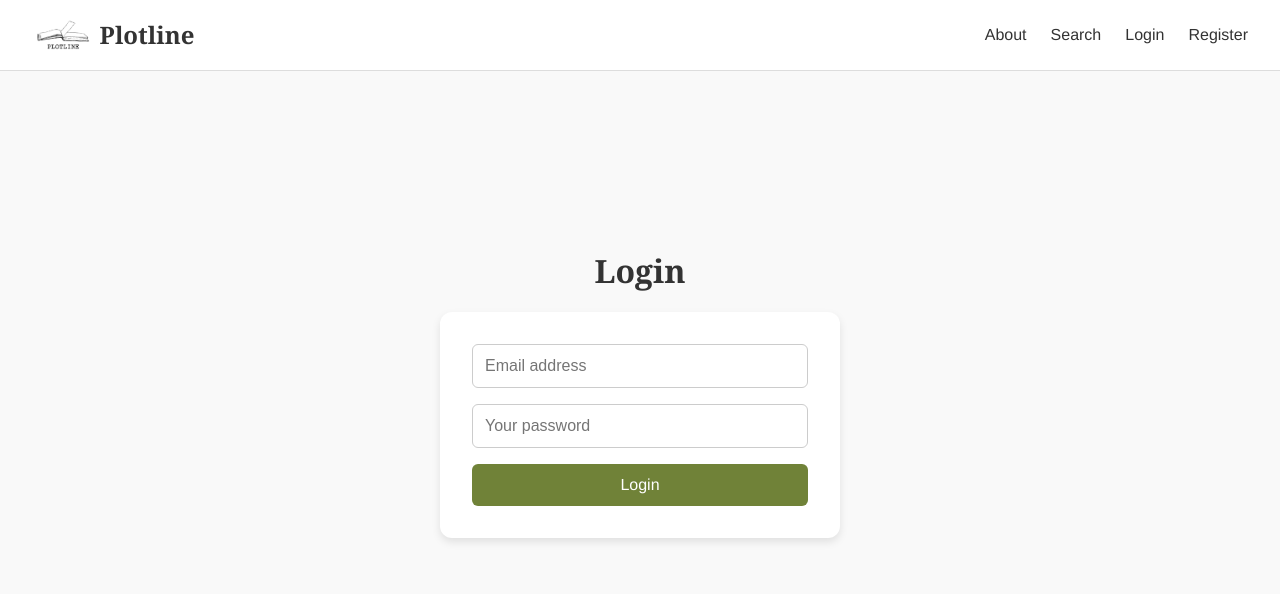
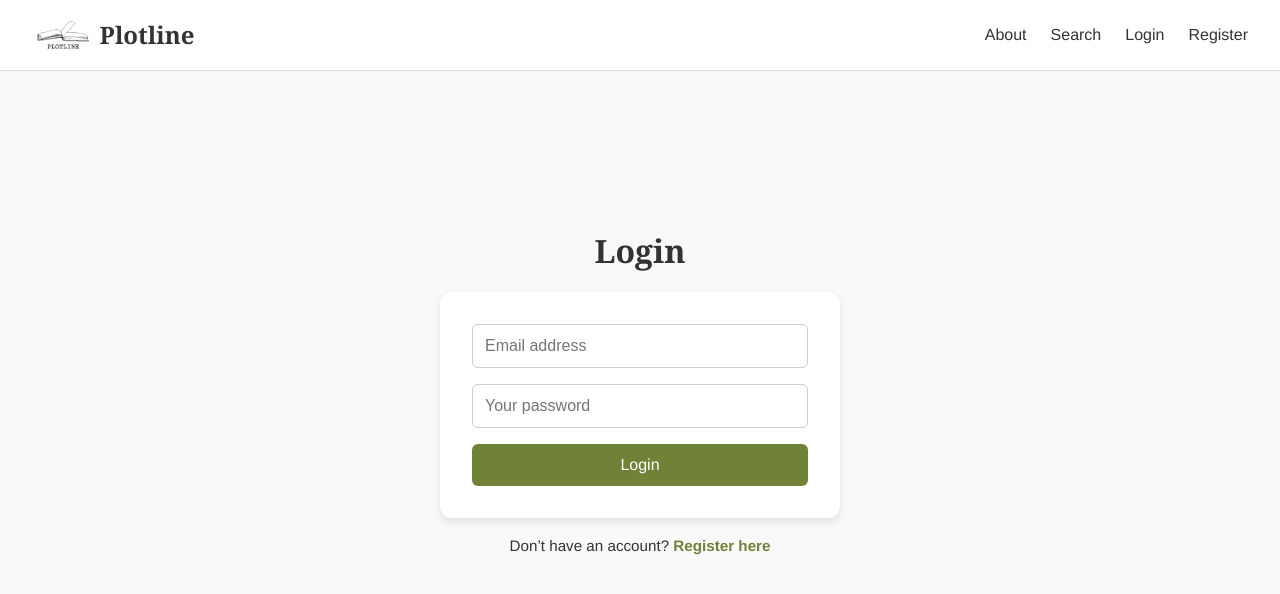
Before and after one commit to jjp23/plotline-app, a React (Vite) app in the folder Client/: page /login in a window 1280 px wide. Shown: the top 594 px of the page. Built offline with nearby package versions, Linux system fonts and the light colour scheme; no server answers.

Commit message:
added links to bottom of login and register pages to redirect to the other. Updated the CSS

```diff
--- a/Client/src/pages/Login.css
+++ b/Client/src/pages/Login.css
@@ -53,3 +53,19 @@ button:hover {
   color: red;
   margin-bottom: 1rem;
 }
+
+.switch-auth {
+  margin-top: 1rem;
+  font-size: 0.95rem;
+  color: #333;
+}
+
+.switch-auth a {
+  color: #708238;
+  text-decoration: none;
+  font-weight: bold;
+}
+
+.switch-auth a:hover {
+  text-decoration: underline;
+}
--- a/Client/src/pages/Login.jsx
+++ b/Client/src/pages/Login.jsx
@@ -1,6 +1,6 @@
 import React, { useState } from "react";
 import { useAuth } from "../context/AuthContext.jsx";
-import { useNavigate } from "react-router-dom";
+import { useNavigate, Link } from "react-router-dom";
 import "./Login.css";
 
 function Login() {
@@ -24,13 +24,12 @@ function Login() {
     <div className="form-container">
       <h1>Login</h1>
       {error && <p className="error">{error}</p>}
-      <form onSubmit={handleSubmit} className="flex flex-col gap-2 max-w-sm">
+      <form onSubmit={handleSubmit}>
         <input
           type="email"
           placeholder="Email address"
           value={email}
           onChange={(e) => setEmail(e.target.value)}
-          className="border p-2 rounded"
           required
         />
         <input
@@ -38,13 +37,13 @@ function Login() {
           placeholder="Your password"
           value={password}
           onChange={(e) => setPassword(e.target.value)}
-          className="border p-2 rounded"
           required
         />
-        <button type="submit" className="bg-blue-600 text-white p-2 rounded">
-          Login
-        </button>
+        <button type="submit">Login</button>
       </form>
+      <p className="switch-auth">
+        Don’t have an account? <Link to="/register">Register here</Link>
+      </p>
     </div>
   );
 }
--- a/Client/src/pages/Register.css
+++ b/Client/src/pages/Register.css
@@ -53,3 +53,19 @@ button:hover {
   color: red;
   margin-bottom: 1rem;
 }
+
+.switch-auth {
+  margin-top: 1rem;
+  font-size: 0.95rem;
+  color: #333;
+}
+
+.switch-auth a {
+  color: #708238;
+  text-decoration: none;
+  font-weight: bold;
+}
+
+.switch-auth a:hover {
+  text-decoration: underline;
+}
--- a/Client/src/pages/Register.jsx
+++ b/Client/src/pages/Register.jsx
@@ -1,6 +1,6 @@
 import React, { useState } from "react";
 import { useAuth } from "../context/AuthContext.jsx";
-import { useNavigate } from "react-router-dom";
+import { useNavigate, Link } from "react-router-dom";
 import "./Register.css";
 
 function Register() {
@@ -25,13 +25,12 @@ function Register() {
     <div className="form-container">
       <h1>Create Account</h1>
       {error && <p className="error">{error}</p>}
-      <form onSubmit={handleSubmit} className="flex flex-col gap-2 max-w-sm">
+      <form onSubmit={handleSubmit}>
         <input
           type="text"
           placeholder="Full name"
           value={name}
           onChange={(e) => setName(e.target.value)}
-          className="border p-2 rounded"
           required
         />
         <input
@@ -39,7 +38,6 @@ function Register() {
           placeholder="Email address"
           value={email}
           onChange={(e) => setEmail(e.target.value)}
-          className="border p-2 rounded"
           required
         />
         <input
@@ -47,13 +45,13 @@ function Register() {
           placeholder="Choose a password"
           value={password}
           onChange={(e) => setPassword(e.target.value)}
-          className="border p-2 rounded"
           required
         />
-        <button type="submit" className="bg-green-600 text-white p-2 rounded">
-          Register
-        </button>
+        <button type="submit">Register</button>
       </form>
+      <p className="switch-auth">
+        Already have an account? <Link to="/login">Login here</Link>
+      </p>
     </div>
   );
 }
```
